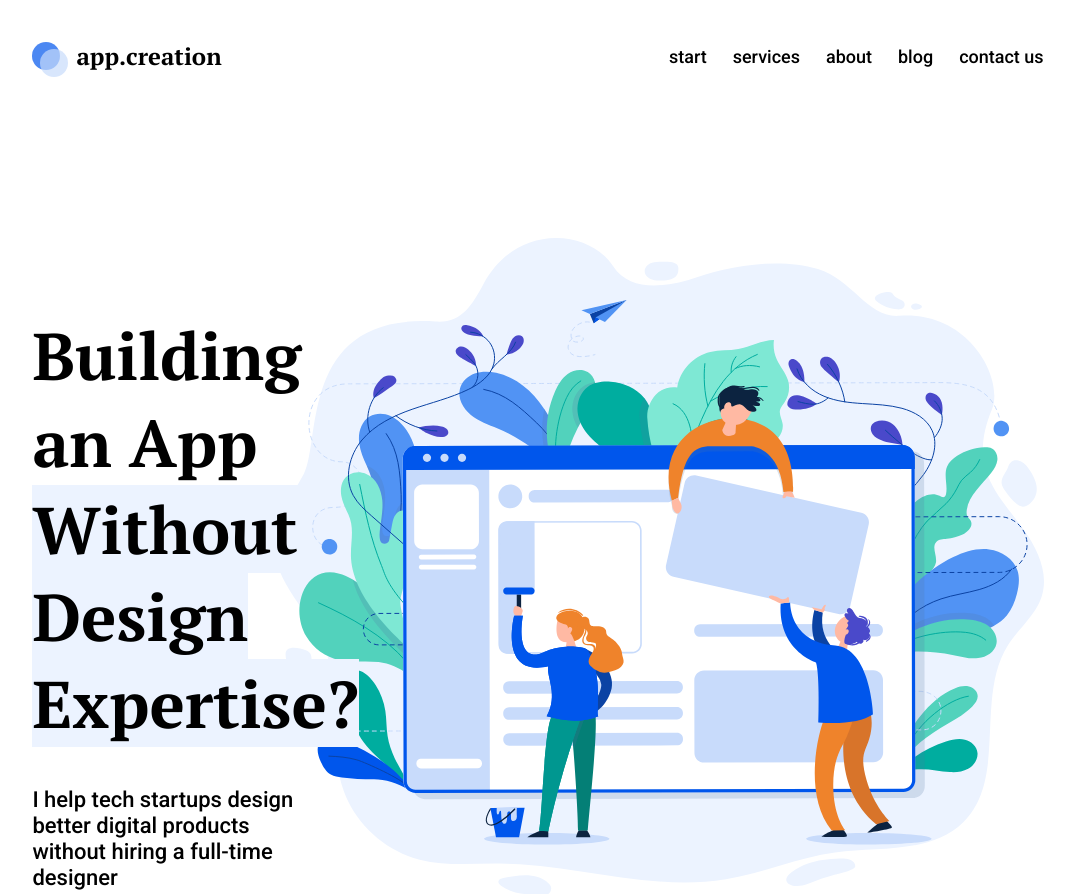
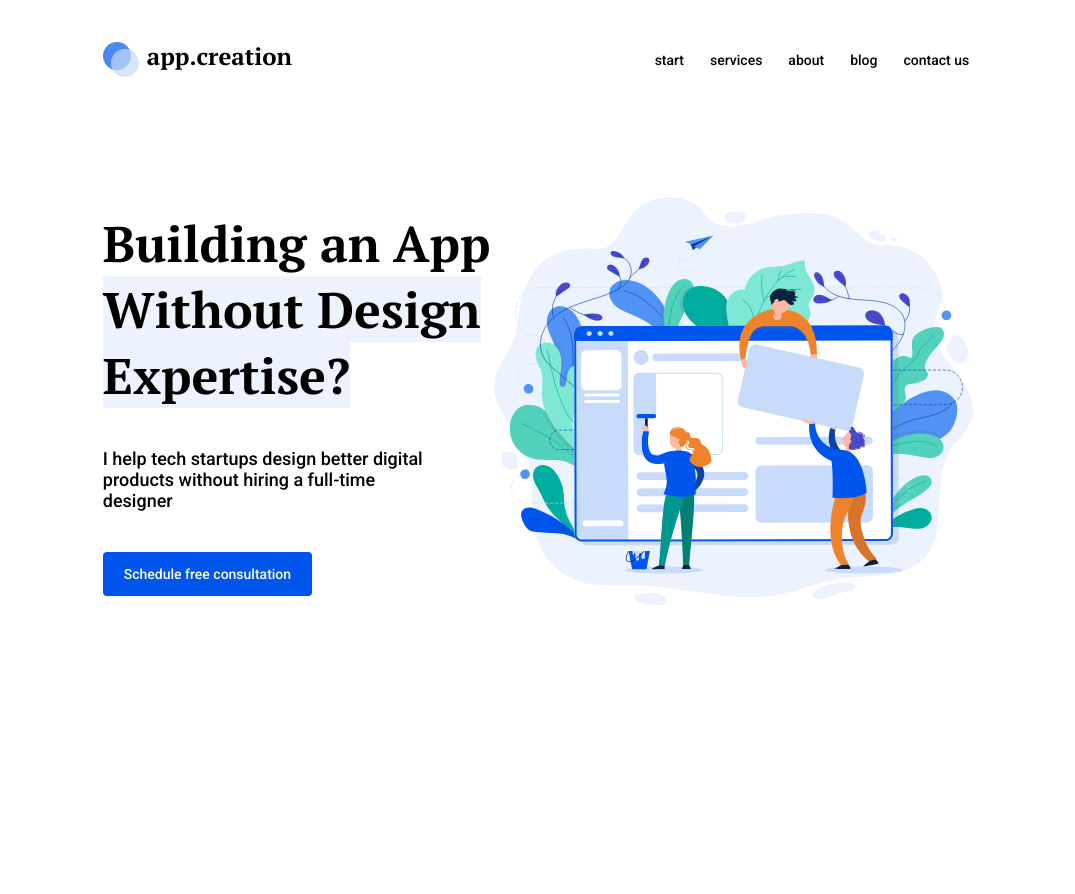
Before and after one commit to WebHeroSchool/app.creation, a plain HTML site: page index.html in a window 1280 px wide. Shown: the top 894 px of the page, without its empty margins (102-1177 px from the left). After the commit the page ends 800 px from the top, so only its background shows below. Drawn offline with Linux system fonts and the light colour scheme.

Commit message:
Адаптив

```diff
--- a/style.css
+++ b/style.css
@@ -170,7 +170,7 @@ body {
     font: 500 14px/16px 'Roboto', Arial, Helvetica, sans-serif ;
     justify-content: center;
     margin: auto;
-    padding: 15px 20px;
+    padding: 14px 21px;
   }
 }
 
@@ -185,15 +185,15 @@ body {
   }
 
   .nav {
-    padding-bottom: 9px;
+    padding-top: 9px;
   }
 
   .header {
-    margin-bottom: 98px;
+    margin-bottom: 84px;
   }
 
   .main {
-    padding: 0 50% 140px 0;
+    padding: 14px 50% 140px 0;
     background-size: 55%;
   }
 
@@ -204,4 +204,58 @@ body {
   .main__text {
     font: 500 18px/21px 'Roboto', Arial, Helvetica, sans-serif;
   }
+
+  .main__button {
+    display: inline-block;
+    text-align: center;
+    font: 500 14px/16px 'Roboto', Arial, Helvetica, sans-serif ;
+    justify-content: center;
+    margin: auto;
+    padding: 14px 21px;
+  }
 }
+
+@media (min-width: 1025px) and (max-width: 1366px) {
+  .wrapper {
+    margin: auto;
+    width: 68%;
+  }
+
+  .nav__item {
+    font: 500 14px/16px 'Roboto', Arial, Helvetica, sans-serif;
+  }
+
+  .nav {
+    padding: 8px 4px 0 0;
+  }
+
+  .nav__item {
+    margin-right: 26px;
+  }
+
+  .header {
+    margin-bottom: 85px;
+  }
+
+  .main {
+    padding: 13px 53% 140px 0;
+    background-size: 55%;
+  }
+
+  .main__title {
+    font: bold 50px/66px 'PT Serif', Arial, Helvetica, sans-serif;;
+  }
+
+  .main__text {
+    font: 500 18px/21px 'Roboto', Arial, Helvetica, sans-serif;
+  }
+
+  .main__button {
+    display: inline-block;
+    text-align: center;
+    font: 500 14px/16px 'Roboto', Arial, Helvetica, sans-serif ;
+    justify-content: center;
+    margin: auto;
+    padding: 14px 21px;
+  }
+}
```
